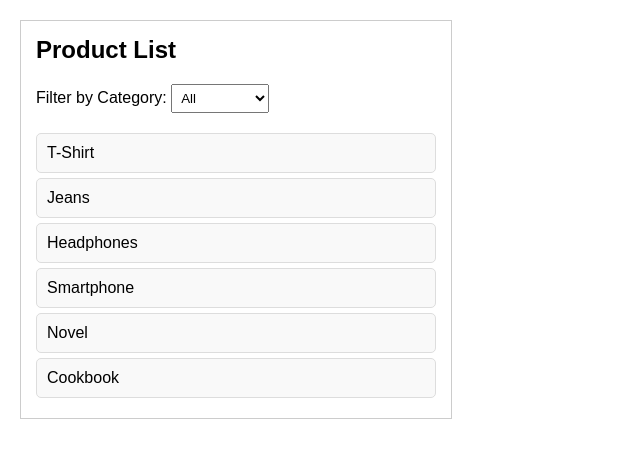
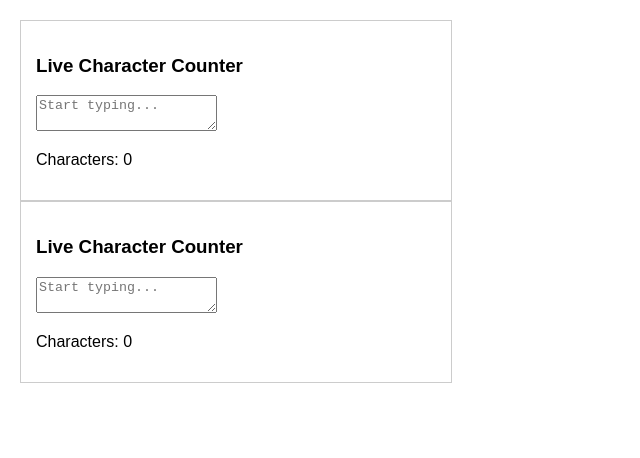
Before and after one commit to aayusharma371/Dynamic-Product-Filter., a plain HTML site: page index.html in a window 1280 px wide. Shown: the whole page, without its empty margins (0-640 px from the left). Drawn offline with Linux system fonts and the light colour scheme.

Commit message:
Update index.html

```diff
--- a/index.html
+++ b/index.html
@@ -3,28 +3,21 @@
 <head>
   <meta charset="UTF-8">
   <meta name="viewport" content="width=device-width, initial-scale=1.0">
-  <title>Dynamic Product Filter</title>
+  <title>Live Character Counter</title>
   <link rel="stylesheet" href="style.css">
 </head>
 <body>
+
   <div class="container">
-    <h2>Product List</h2>
-    <label for="category">Filter by Category: </label>
-    <select id="category">
-      <option value="All">All</option>
-      <option value="Clothing">Clothing</option>
-      <option value="Electronics">Electronics</option>
-      <option value="Books">Books</option>
-    </select>
+    <h3>Live Character Counter</h3>
+    <textarea id="text1" placeholder="Start typing..."></textarea>
+    <p class="counter">Characters: <span id="count1">0</span></p>
+  </div>
 
-    <div id="product-list">
-      <div class="product" data-category="Clothing">T-Shirt</div>
-      <div class="product" data-category="Clothing">Jeans</div>
-      <div class="product" data-category="Electronics">Headphones</div>
-      <div class="product" data-category="Electronics">Smartphone</div>
-      <div class="product" data-category="Books">Novel</div>
-      <div class="product" data-category="Books">Cookbook</div>
-    </div>
+  <div class="container">
+    <h3>Live Character Counter</h3>
+    <textarea id="text2" placeholder="Start typing..."></textarea>
+    <p class="counter">Characters: <span id="count2">0</span></p>
   </div>
 
   <script src="script.js"></script>
```
